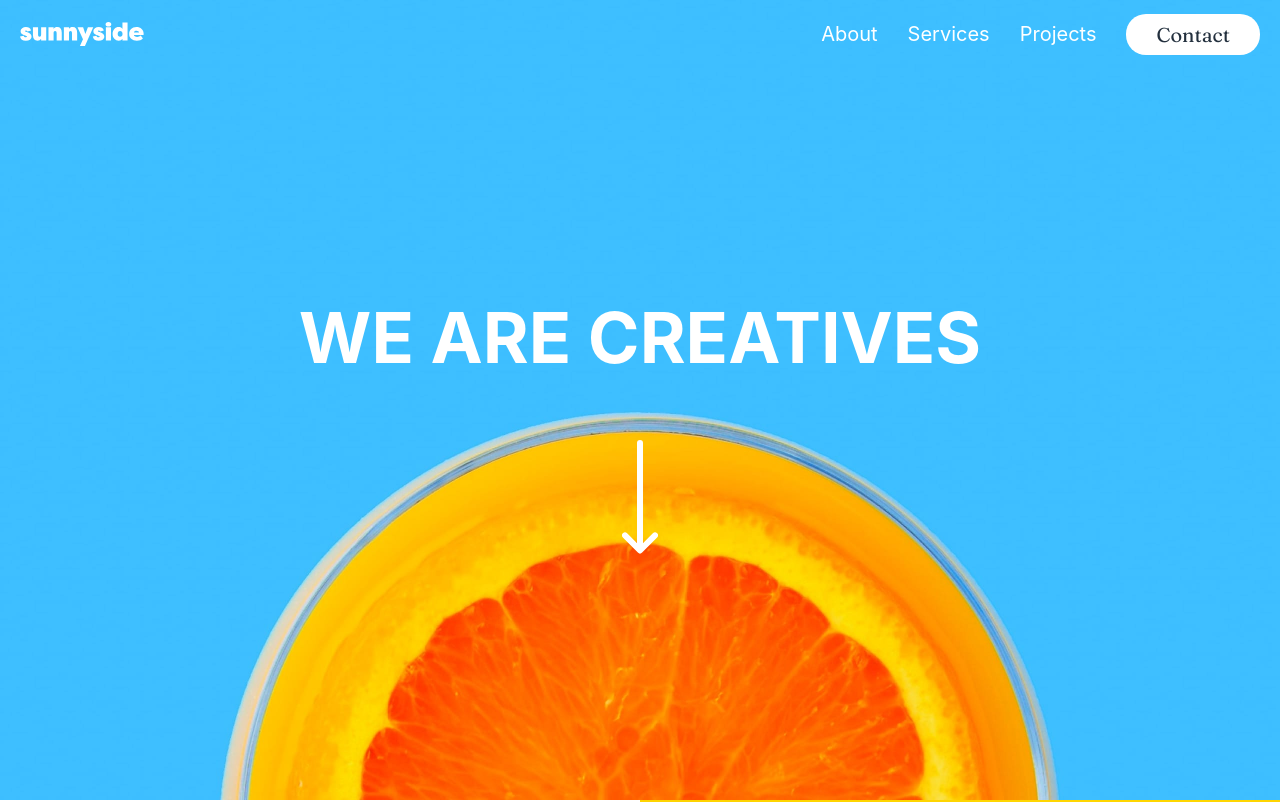
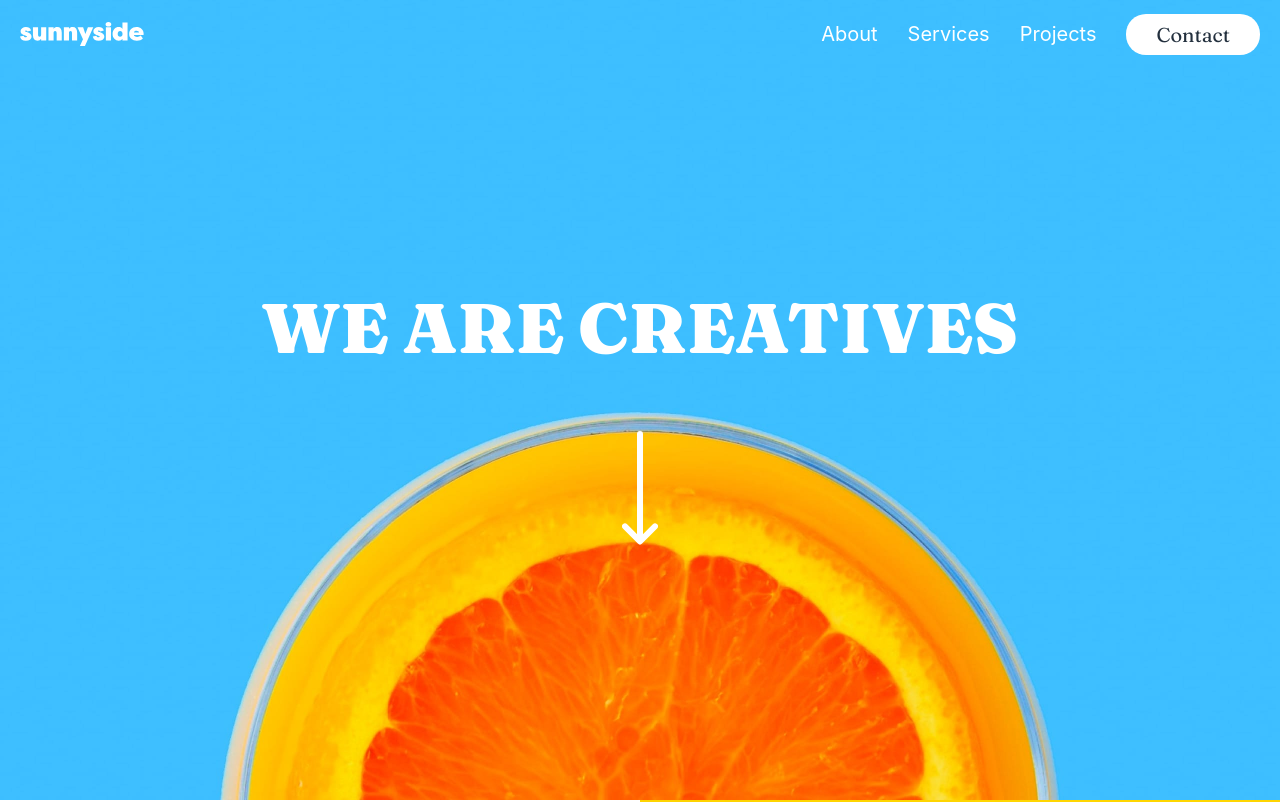
Before and after one commit to Maxnetz/Sunnyside-Agency, a React (Vite) app: page / in a window 1280 px wide. Shown: the top 802 px of the page. Built offline with nearby package versions, Linux system fonts and the light colour scheme.

Commit message:
fix: edited button styles

```diff
--- a/src/components/Banner/Banner.scss
+++ b/src/components/Banner/Banner.scss
@@ -15,6 +15,7 @@
         justify-content: center;
         flex-direction: column;
         align-items: center;
+        font-family: "Fraunces", serif;
         font-size: 70px;
         font-weight: bold;
         flex-grow: 1;
--- a/src/components/Banner/Banner.tsx
+++ b/src/components/Banner/Banner.tsx
@@ -11,7 +11,9 @@ const Banner = () => {
 
             <div className="main">
                 <span className="main__text">WE ARE CREATIVES</span>
-                <img src={arrowDown} alt="arrowDown" className="arrow" />
+                <a href="#transform">
+                    <img src={arrowDown} alt="arrowDown" className="arrow" />
+                </a>
             </div>
         </div>
     );
```
